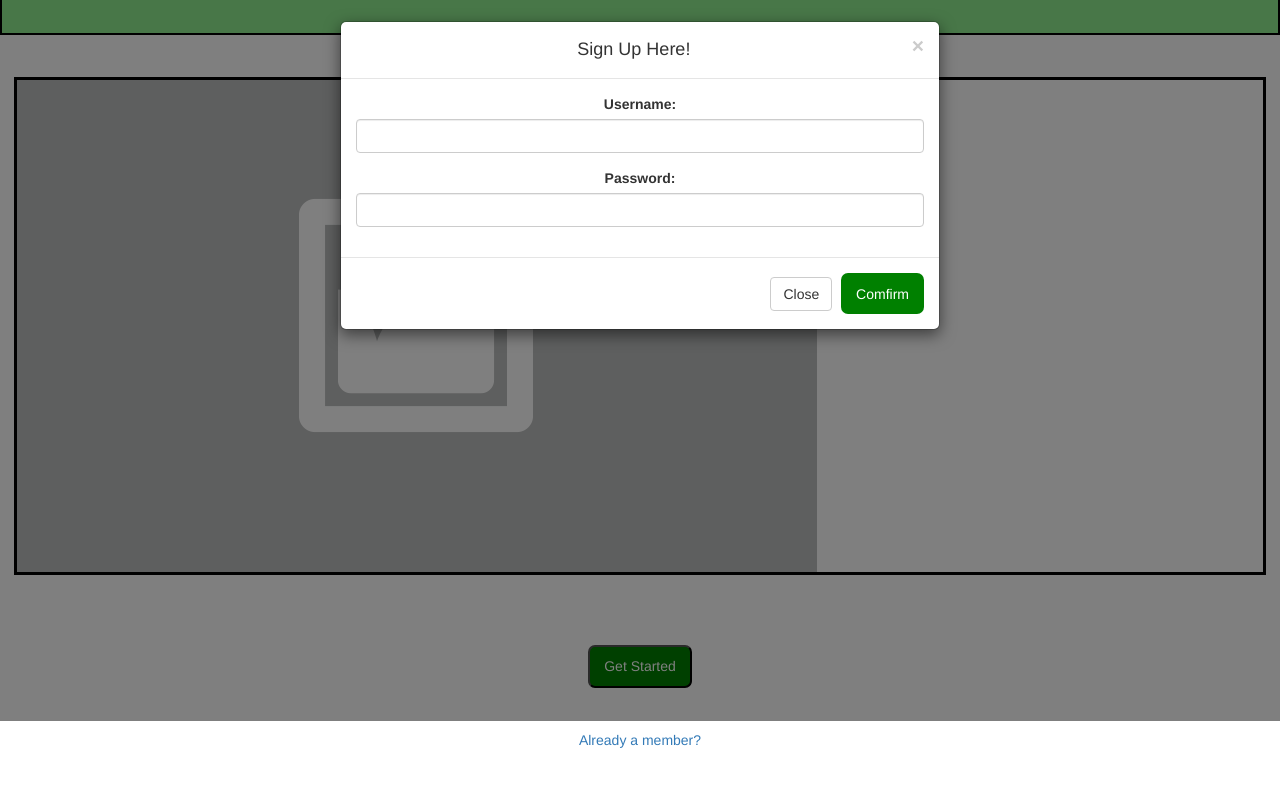
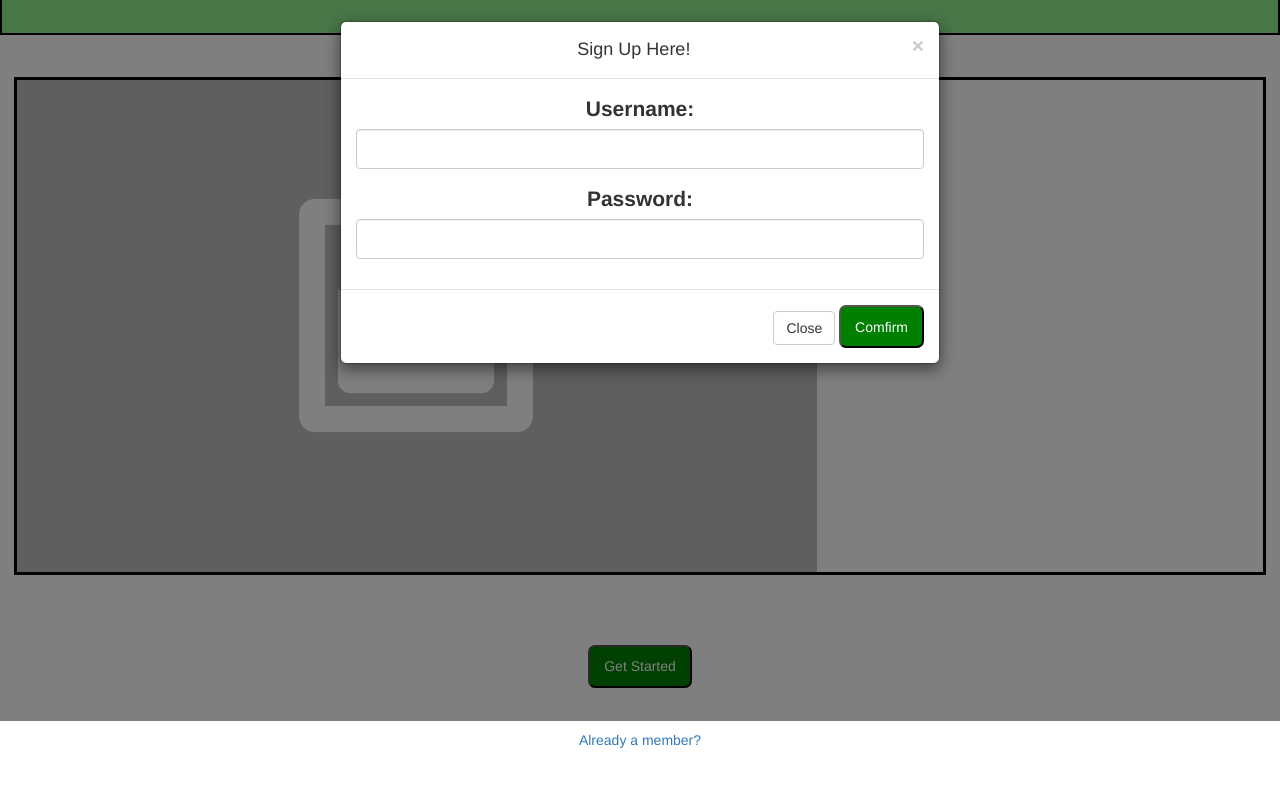
Before and after one commit to simonshoban/Whats-In-My-Fridge, a plain HTML site: page Website Prototype/BootStrap_Test.html in a window 1280 px wide. Both pictures are taken after a click on the button "Get Started". Shown: the part 79-866 px from the top of the page. Drawn offline with nearby package versions, Linux system fonts and the light colour scheme.

Commit message:
Fixed the UI for the buttons

```diff
--- a/Website Prototype/BootStrap_Test.html
+++ b/Website Prototype/BootStrap_Test.html
@@ -32,6 +32,13 @@
     		color: white;
     		padding: 0.7em 1em;
     		border-radius: 7px;
+    	}
+    	.control-label {
+    		font-size: 1.5em;
+    	}
+    	.form-control {
+    		font-size: 16px;
+    		height: 40px;
     	}
     </style>
     </head>
@@ -75,7 +82,7 @@
 		      		</div>
 	      			<div class="modal-footer">
 		        		<button type="button" class="btn btn-default" data-dismiss="modal">Close</button>
-		        		<button type="button" class="btn confirm">Comfirm</button>
+		        		<button type="button" class="confirm">Comfirm</button>
 	      			</div>
 	    		</div>
 	  		</div>
```
